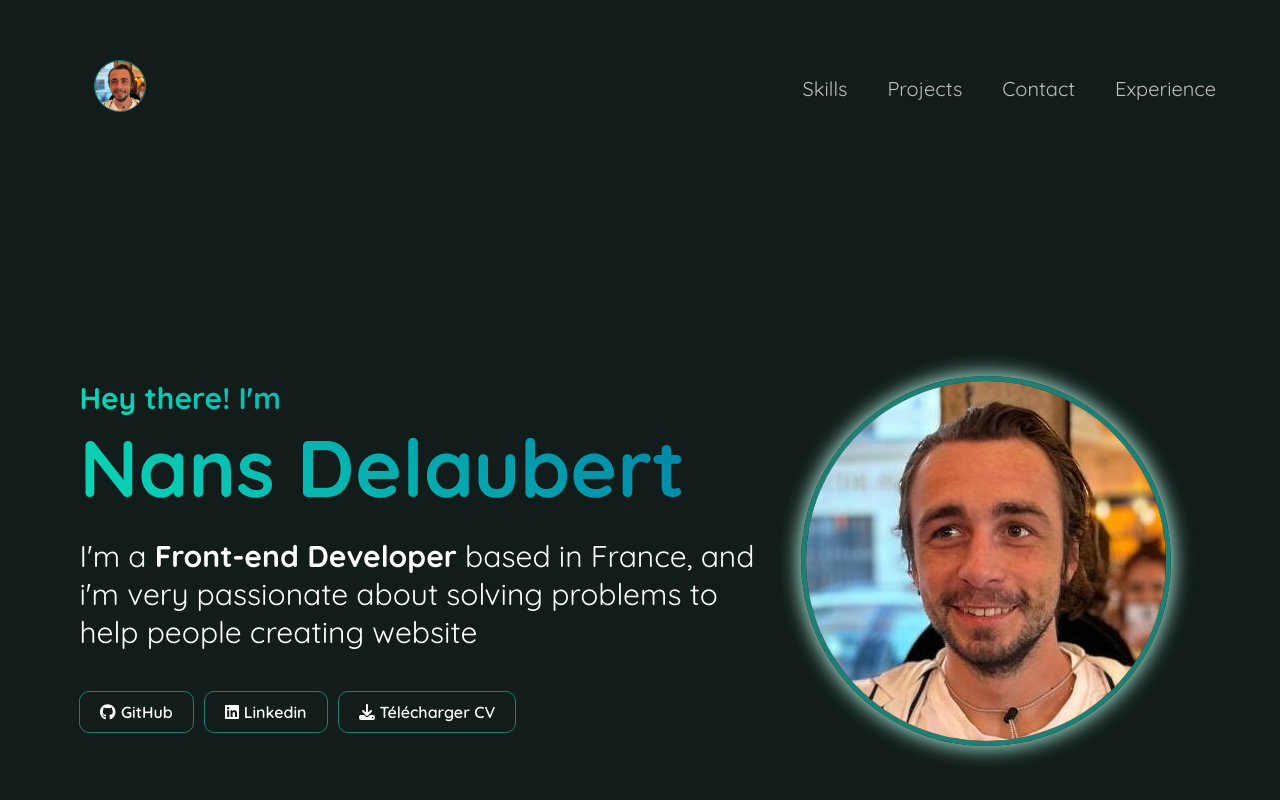
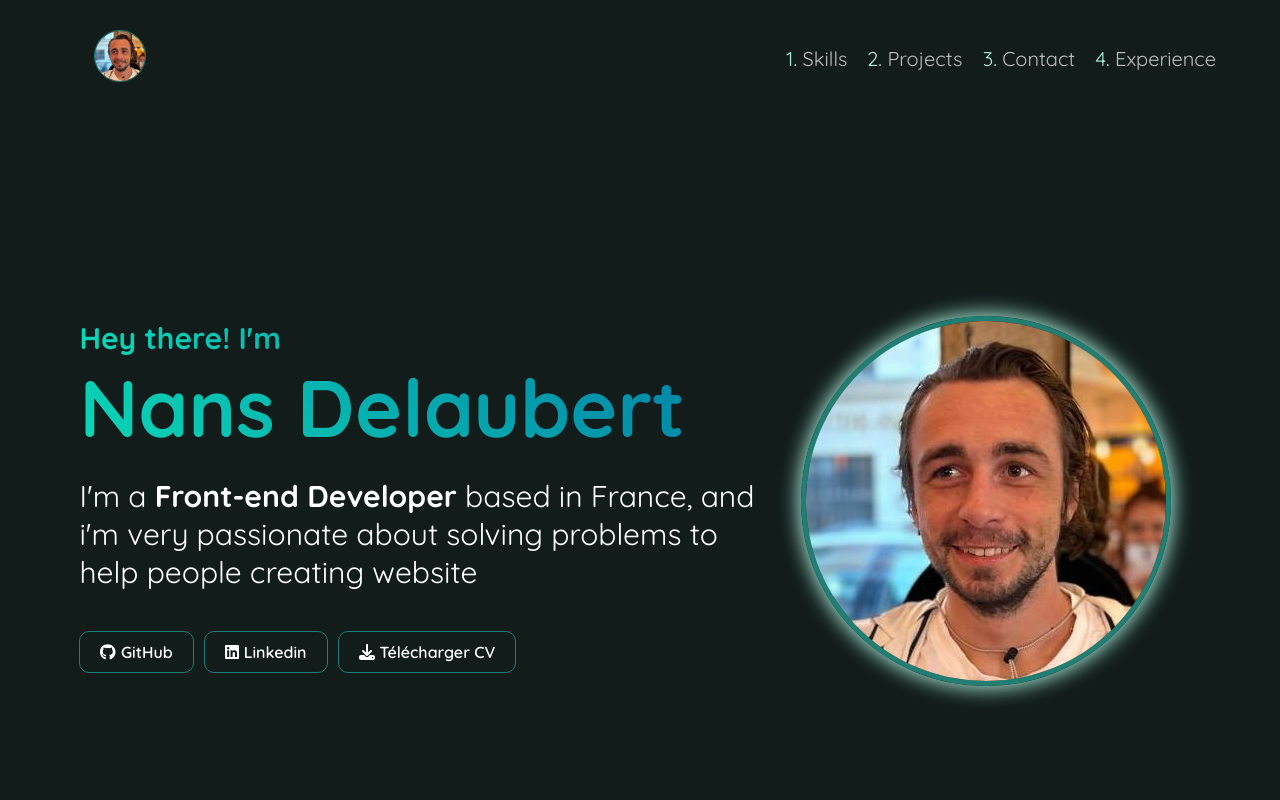
Before and after one commit to Nans-D/my_portfolio_1, a React (Create React App) app: page / in a window 1280 px wide. Shown: the top 800 px of the page. Built offline with nearby package versions, Linux system fonts and the light colour scheme.

Commit message:
adjust ancor

```diff
--- a/src/App.css
+++ b/src/App.css
@@ -1,7 +1,7 @@
 * {
   margin: 0;
   font-family: "quicksand";
-  overflow-x: hidden;
+  /* overflow-x: hidden; */
 }
 
 body {
@@ -12,4 +12,12 @@
   display: flex;
   flex-direction: column;
   align-items: center;
+  position: relative;
 }
+
+.header-container {
+  position: sticky;
+  top: 0;
+  z-index: 100;
+  background-color: #111c1b;
+}
--- a/src/App.js
+++ b/src/App.js
@@ -1,38 +1,3 @@
-// import React from "react";
-// import "typeface-quicksand";
-// import Header from "./components/Header/Header";
-// import Presentation from "./components/Presentation/Presentation";
-// import Skill from "./components/Skills/Skill";
-// import Projects from "./components/Projects-folder/Projects";
-// import { Footer } from "./components/Footer/Footer";
-// import { Experience } from "./components/Experience/Experience";
-// import { Courses } from "./components/Courses/Courses";
-// import "./App.css";
-
-// function App() {
-//   return (
-//     <div className="container">
-//       <body className="body-container">
-//         <div style={{ maxWidth: "72rem" }}>
-//           <Header></Header>
-//           <Presentation></Presentation>
-//           <div id="skill">
-//             <Skill></Skill>
-//           </div>
-//           <div id="projects">
-//             <Projects></Projects>
-//             <Experience></Experience>
-//             <Courses></Courses>
-//           </div>
-//         </div>
-//         <Footer></Footer>
-//       </body>
-//     </div>
-//   );
-// }
-
-// export default App;
-
 import React from "react";
 import "typeface-quicksand";
 import Header from "./components/Header/Header";
@@ -52,13 +17,17 @@
       <div className="container">
         <body className="body-container">
           <div style={{ maxWidth: "72rem" }}>
-            <Header></Header>
+            <div className="header-container">
+              <Header></Header>
+            </div>
             <Routes>
               <Route
                 path="/"
                 element={
                   <>
-                    <Presentation />
+                    <div id="presentation">
+                      <Presentation />
+                    </div>
                     <div id="skill">
                       <Skill />
                     </div>
--- a/src/components/Header/Header.css
+++ b/src/components/Header/Header.css
@@ -1,6 +1,5 @@
 .container-child {
   display: flex;
-  padding: 30px 0;
   align-items: center;
   width: 72rem;
 }
--- a/src/components/Header/Header.js
+++ b/src/components/Header/Header.js
@@ -9,11 +9,16 @@
   const navigate = useNavigate();
 
   const handleAnchorClick = (anchor) => {
-    if (window.location.pathname === "/") {
-      const anchorElement = document.getElementById(anchor);
-      if (anchorElement) {
-        anchorElement.scrollIntoView({ behavior: "smooth", block: "start" });
-      }
+    const anchorElement = document.getElementById(anchor);
+    if (anchorElement) {
+      // Faire défiler jusqu'à l'élément
+      anchorElement.scrollIntoView({ behavior: "smooth", block: "start" });
+
+      // Ajouter un décalage après un court délai
+      const offset = -200; // ajustez selon vos besoins
+      setTimeout(() => {
+        window.scrollBy({ top: offset });
+      }, 0); // Le délai peut nécessiter un ajustement
     } else {
       navigate("/", { state: { anchor: anchor } });
     }
```
